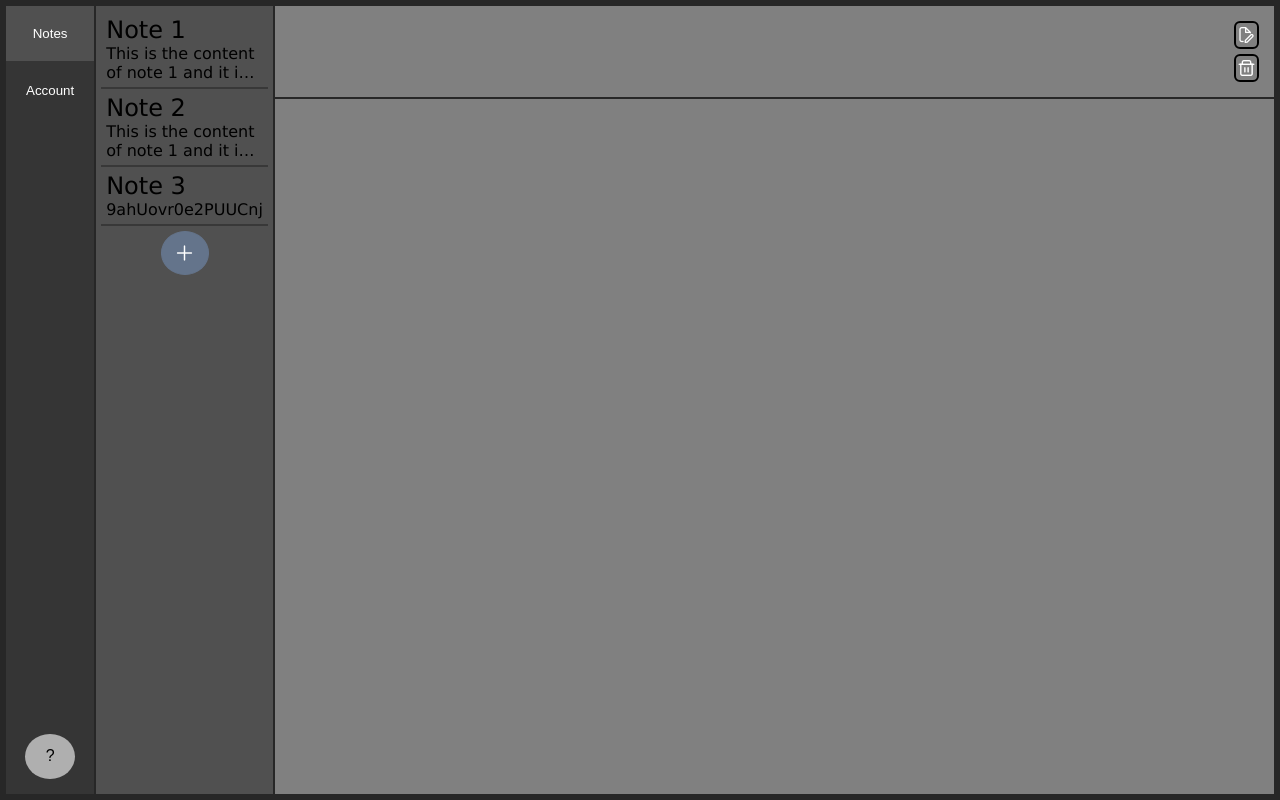
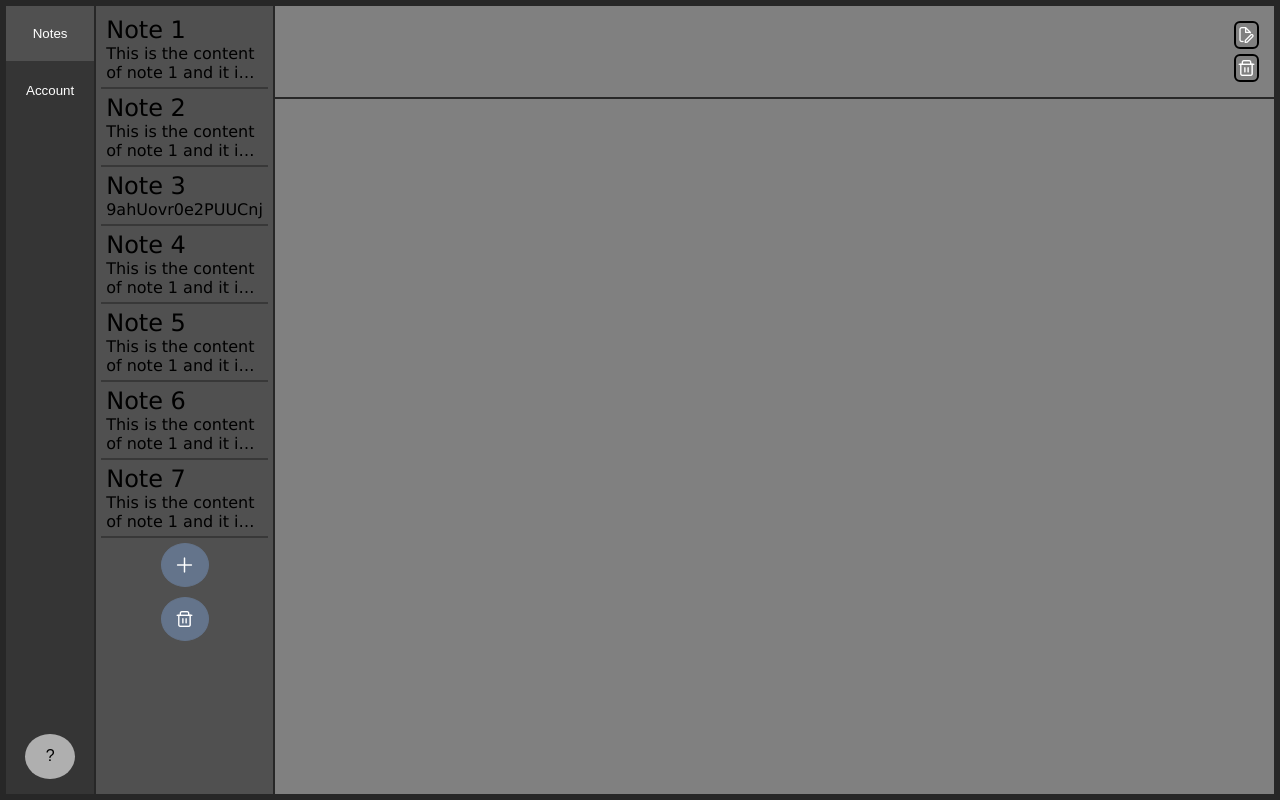
Before and after one commit to Corxl/NotesAppClient, a React (Create React App) app: page /#/ in a window 1280 px wide. Built offline with nearby package versions, Linux system fonts and the light colour scheme; a web font is replaced by a local one.

Commit message:
added more default notes

```diff
--- a/src/components/NotesPage/NotesPage.tsx
+++ b/src/components/NotesPage/NotesPage.tsx
@@ -31,6 +31,26 @@ export default function NotesPage() {
       title: 'Note 3',
       content: '9ahUovr0e2PUUCnj',
       id: uuidv4()
+    },
+    {
+      title: 'Note 4',
+      content: 'This is the content of note 1 and it is very long so I will amke sure that this creates the three dots whenever the content is too long for me to be able to see lmao',
+      id: uuidv4()
+    },
+    {
+      title: 'Note 5',
+      content: 'This is the content of note 1 and it is very long so I will amke sure that this creates the three dots whenever the content is too long for me to be able to see lmao',
+      id: uuidv4()
+    },
+    {
+      title: 'Note 6',
+      content: 'This is the content of note 1 and it is very long so I will amke sure that this creates the three dots whenever the content is too long for me to be able to see lmao',
+      id: uuidv4()
+    },
+    {
+      title: 'Note 7',
+      content: 'This is the content of note 1 and it is very long so I will amke sure that this creates the three dots whenever the content is too long for me to be able to see lmao',
+      id: uuidv4()
     }
   ])
 
@@ -38,7 +58,7 @@ export default function NotesPage() {
     setNotes([...notes, {title: 'New Note', content: '', id: uuidv4()}])
   }
 
-  const deleteNote = useCallback((id: uuidv4) => {
+  const deleteNote = useCallback((id) => {
     setNotes(notes.filter(note => note.id !== id))
   }, [notes])
 
@@ -59,6 +79,7 @@ export default function NotesPage() {
           })
         }
         <Button icon='pi pi-plus' severity='secondary' className='add-note-button' onClick={()=> createNote()}/>
+        <Button icon='pi pi-trash' severity='secondary' className='add-note-button' onClick={()=> createNote()}/>
       </div>
       <Note note={currentNote || {title: '', content: '', id: uuidv4()}} onDelete={deleteNote}/>
     </div>
```
